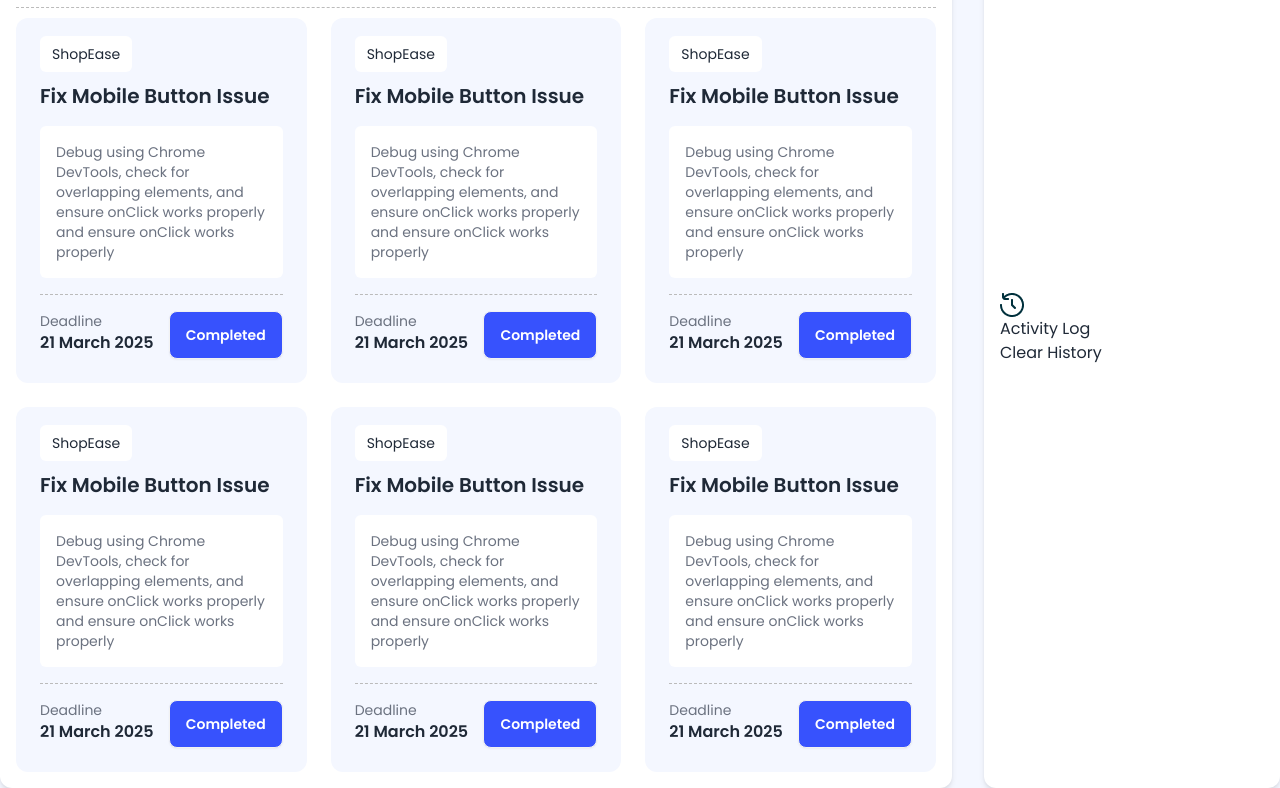
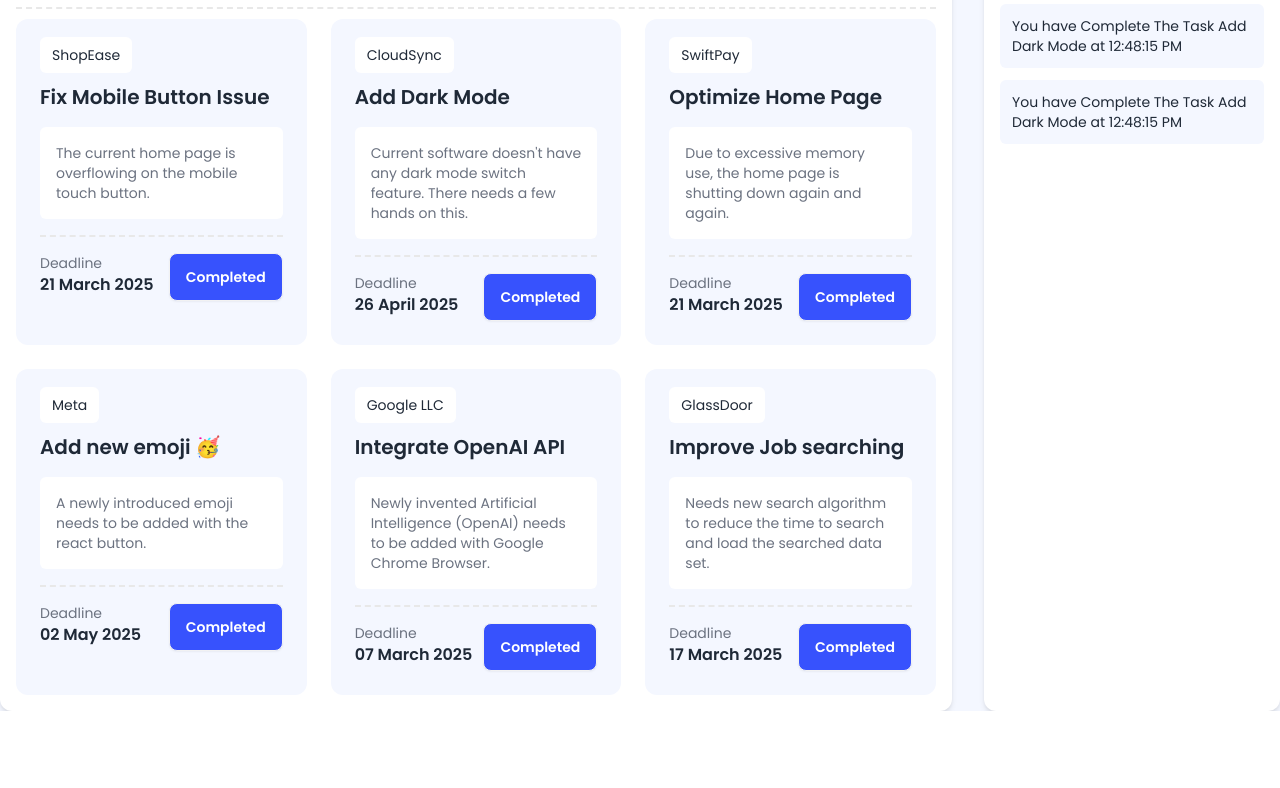
Before and after one commit to swarupSikder/A5-Dev-Board, a plain HTML site: page index.html in a window 1280 px wide. Shown: the part 242-1030 px from the top of the page. After the commit the page ends 953 px from the top, so only its background shows below. Drawn offline with nearby package versions, Linux system fonts and the light colour scheme.

Commit message:
activity-log design added

```diff
--- a/index.html
+++ b/index.html
@@ -158,8 +158,9 @@
                     <!--upper part-->
                     <span class="bg-white rounded-md px-3 py-2 text-sm">ShopEase</span>
                     <h1 class="text-xl font-semibold">Fix Mobile Button Issue </h1>
-                    <p class="bg-white rounded-md p-4 text-sm text-gray-500">Debug using Chrome DevTools, check for overlapping elements, and ensure onClick works properly
-                        and ensure onClick works properly</p>
+                    <p class="bg-white rounded-md p-4 text-sm text-gray-500">
+                        The current home page is overflowing on the mobile touch button.
+                    </p>
 
                     <!--divider-->
                     <hr class="dashed">
@@ -175,14 +176,39 @@
                     </div>
                 </div>
 
-                <!--task item (1)-->
+                <!--task item (2)-->
                 <div class="bg-base-color p-6 space-y-4 rounded-xl">
 
                     <!--upper part-->
-                    <span class="bg-white rounded-md px-3 py-2 text-sm">ShopEase</span>
-                    <h1 class="text-xl font-semibold">Fix Mobile Button Issue </h1>
-                    <p class="bg-white rounded-md p-4 text-sm text-gray-500">Debug using Chrome DevTools, check for overlapping elements, and ensure onClick works properly
-                        and ensure onClick works properly</p>
+                    <span class="bg-white rounded-md px-3 py-2 text-sm">CloudSync</span>
+                    <h1 class="text-xl font-semibold">Add Dark Mode </h1>
+                    <p class="bg-white rounded-md p-4 text-sm text-gray-500">
+                        Current software doesn't have any dark mode switch feature. There needs a few hands on this.
+                    </p>
+
+                    <!--divider-->
+                    <hr class="dashed">
+
+                    <!--lower part-->
+                    <div class="w-full flex justify-between">
+                        <div class="flex flex-col">
+                            <span class="text-sm text-gray-500">Deadline</span>
+                            <span class="font-semibold">26 April 2025</span>
+                        </div>
+
+                        <button class="btn bg-primary-color text-white">Completed</button>
+                    </div>
+                </div>
+
+                <!--task item (3)-->
+                <div class="bg-base-color p-6 space-y-4 rounded-xl">
+
+                    <!--upper part-->
+                    <span class="bg-white rounded-md px-3 py-2 text-sm">SwiftPay</span>
+                    <h1 class="text-xl font-semibold">Optimize Home Page </h1>
+                    <p class="bg-white rounded-md p-4 text-sm text-gray-500">
+                        Due to excessive memory use, the home page is shutting down again and again.
+                    </p>
 
                     <!--divider-->
                     <hr class="dashed">
@@ -198,14 +224,15 @@
                     </div>
                 </div>
 
-                <!--task item (1)-->
+                <!--task item (4)-->
                 <div class="bg-base-color p-6 space-y-4 rounded-xl">
 
                     <!--upper part-->
-                    <span class="bg-white rounded-md px-3 py-2 text-sm">ShopEase</span>
-                    <h1 class="text-xl font-semibold">Fix Mobile Button Issue </h1>
-                    <p class="bg-white rounded-md p-4 text-sm text-gray-500">Debug using Chrome DevTools, check for overlapping elements, and ensure onClick works properly
-                        and ensure onClick works properly</p>
+                    <span class="bg-white rounded-md px-3 py-2 text-sm">Meta</span>
+                    <h1 class="text-xl font-semibold">Add new emoji 🥳 </h1>
+                    <p class="bg-white rounded-md p-4 text-sm text-gray-500">
+                        A newly introduced emoji needs to be added with the react button.
+                    </p>
 
                     <!--divider-->
                     <hr class="dashed">
@@ -214,21 +241,22 @@
                     <div class="w-full flex justify-between">
                         <div class="flex flex-col">
                             <span class="text-sm text-gray-500">Deadline</span>
-                            <span class="font-semibold">21 March 2025</span>
+                            <span class="font-semibold">02 May 2025</span>
                         </div>
 
                         <button class="btn bg-primary-color text-white">Completed</button>
                     </div>
                 </div>
 
-                <!--task item (1)-->
+                <!--task item (5)-->
                 <div class="bg-base-color p-6 space-y-4 rounded-xl">
 
                     <!--upper part-->
-                    <span class="bg-white rounded-md px-3 py-2 text-sm">ShopEase</span>
-                    <h1 class="text-xl font-semibold">Fix Mobile Button Issue </h1>
-                    <p class="bg-white rounded-md p-4 text-sm text-gray-500">Debug using Chrome DevTools, check for overlapping elements, and ensure onClick works properly
-                        and ensure onClick works properly</p>
+                    <span class="bg-white rounded-md px-3 py-2 text-sm">Google LLC</span>
+                    <h1 class="text-xl font-semibold">Integrate OpenAI API</h1>
+                    <p class="bg-white rounded-md p-4 text-sm text-gray-500">
+                        Newly invented Artificial Intelligence (OpenAI) needs to be added with Google Chrome Browser.
+                    </p>
 
                     <!--divider-->
                     <hr class="dashed">
@@ -237,21 +265,22 @@
                     <div class="w-full flex justify-between">
                         <div class="flex flex-col">
                             <span class="text-sm text-gray-500">Deadline</span>
-                            <span class="font-semibold">21 March 2025</span>
+                            <span class="font-semibold">07 March 2025</span>
                         </div>
 
                         <button class="btn bg-primary-color text-white">Completed</button>
                     </div>
                 </div>
 
-                <!--task item (1)-->
+                <!--task item (6)-->
                 <div class="bg-base-color p-6 space-y-4 rounded-xl">
 
                     <!--upper part-->
-                    <span class="bg-white rounded-md px-3 py-2 text-sm">ShopEase</span>
-                    <h1 class="text-xl font-semibold">Fix Mobile Button Issue </h1>
-                    <p class="bg-white rounded-md p-4 text-sm text-gray-500">Debug using Chrome DevTools, check for overlapping elements, and ensure onClick works properly
-                        and ensure onClick works properly</p>
+                    <span class="bg-white rounded-md px-3 py-2 text-sm">GlassDoor</span>
+                    <h1 class="text-xl font-semibold">Improve Job searching </h1>
+                    <p class="bg-white rounded-md p-4 text-sm text-gray-500">
+                        Needs new search algorithm to reduce the time to search and load the searched data set.
+                    </p>
 
                     <!--divider-->
                     <hr class="dashed">
@@ -260,30 +289,7 @@
                     <div class="w-full flex justify-between">
                         <div class="flex flex-col">
                             <span class="text-sm text-gray-500">Deadline</span>
-                            <span class="font-semibold">21 March 2025</span>
-                        </div>
-
-                        <button class="btn bg-primary-color text-white">Completed</button>
-                    </div>
-                </div>
-
-                <!--task item (1)-->
-                <div class="bg-base-color p-6 space-y-4 rounded-xl">
-
-                    <!--upper part-->
-                    <span class="bg-white rounded-md px-3 py-2 text-sm">ShopEase</span>
-                    <h1 class="text-xl font-semibold">Fix Mobile Button Issue </h1>
-                    <p class="bg-white rounded-md p-4 text-sm text-gray-500">Debug using Chrome DevTools, check for overlapping elements, and ensure onClick works properly
-                        and ensure onClick works properly</p>
-
-                    <!--divider-->
-                    <hr class="dashed">
-
-                    <!--lower part-->
-                    <div class="w-full flex justify-between">
-                        <div class="flex flex-col">
-                            <span class="text-sm text-gray-500">Deadline</span>
-                            <span class="font-semibold">21 March 2025</span>
+                            <span class="font-semibold">17 March 2025</span>
                         </div>
 
                         <button class="btn bg-primary-color text-white">Completed</button>
@@ -308,20 +314,29 @@
         <!-------------------->
         <!-- (Activity Log) -->
         <!-------------------->
-        <section class="w-full h-full shadow-md mx-auto p-4 rounded-xl bg-white">
+        <section class="w-full h-full shadow-md mx-auto p-4 rounded-xl bg-white flex flex-col">
 
             <!--       -->
             <!--heading-->
             <!--       -->
-            <div>
-                <div>
+            <div class="flex flex-col space-y-3">
+                <div class="flex space-x-3">
                     <img src="./assets/activity.png" alt="">
 
                     <h1>Activity Log</h1>
                 </div>
 
-                <button>Clear History</button>
+                <button class="btn bg-primary-color text-white">Clear History</button>
             </div>
+
+
+
+
+
+
+
+            <!--divider-->
+            <hr class="w-full dashed"></hr>
 
 
 
@@ -330,7 +345,17 @@
             <!--                -->
             <!--activity content-->
             <!--                -->
-            <div>
+            <div class="w-full">
+
+                <!--item (1)-->
+                <p class="bg-base-color p-3 my-3 rounded-md text-sm">
+                    You have Complete The Task Add Dark Mode at 12:48:15 PM
+                </p>
+
+                <!--item (1)-->
+                <p class="bg-base-color p-3 my-3 rounded-md text-sm">
+                    You have Complete The Task Add Dark Mode at 12:48:15 PM
+                </p>
 
             </div>
 
--- a/styles/index.css
+++ b/styles/index.css
@@ -5,7 +5,7 @@ body {
 }
 
 hr.dashed {
-    border-top: 1px dashed #bbb;
+    border-top: 2px dashed #e8e8e8;
     margin-top: 10px;
     margin-bottom: 10px;
 }
```
